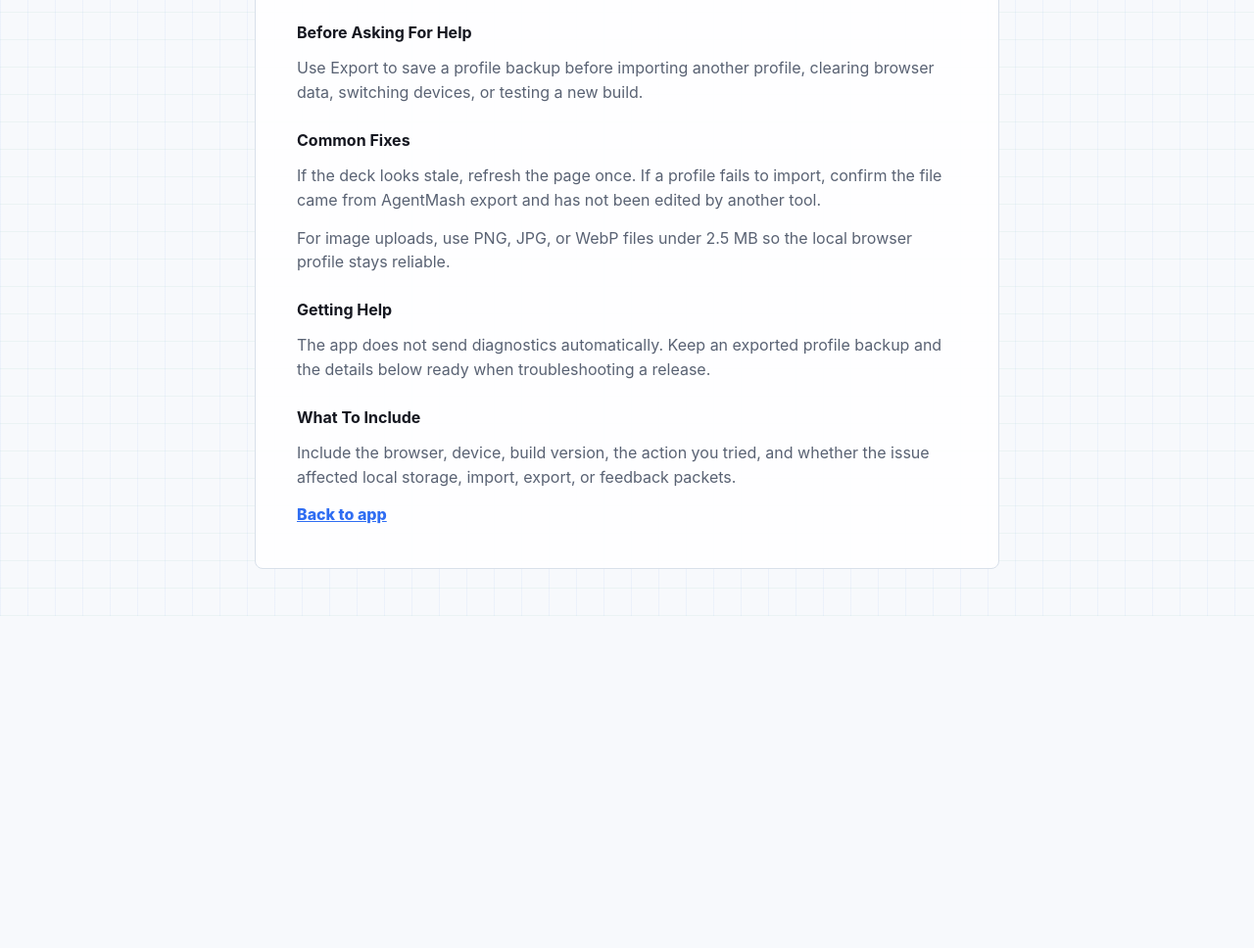
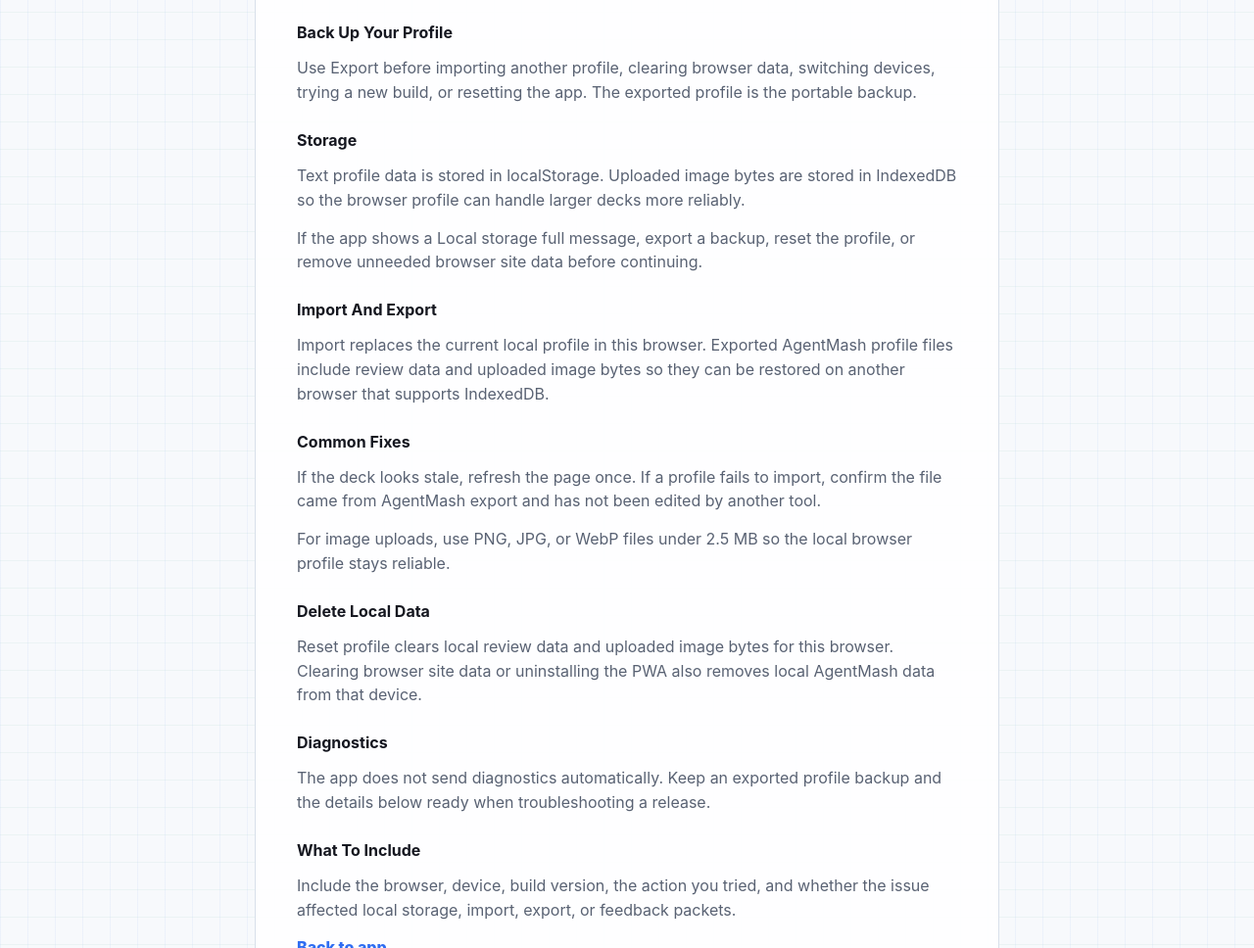
Before and after one commit to Milian0402/AgentMash, a website: page support.html in a window 1280 px wide. Shown: the part 323-1291 px from the top of the page at 98% size. Before the commit the page ends 952 px from the top, so only its background shows below. Drawn offline with Linux system fonts and the light colour scheme.

Commit message:
Improve public support page

```diff
--- a/scripts/launch-check.mjs
+++ b/scripts/launch-check.mjs
@@ -276,6 +276,10 @@ check(
 );
 check(index.includes('name="mobile-web-app-capable"'), "index includes mobile web app install metadata");
 check(index.includes("Reset profile") && !index.includes("Reset demo"), "reset action uses profile wording");
+check(
+  hasAll(support, ["Back Up Your Profile", "Storage", "Local storage full", "Import And Export", "Delete Local Data", "does not send diagnostics automatically"]),
+  "support page covers backup, storage, import/export, deletion, and diagnostics"
+);
 check(index.includes('name="color-scheme" content="light dark"') && styles.includes("@media (prefers-color-scheme: dark)") && styles.includes("color-scheme: dark"), "app follows OS light and dark color scheme");
 check(index.includes('accept="image/png,image/jpeg,image/webp"') && !index.includes("image/svg+xml"), "user uploads exclude SVG");
 check(hasAll(index, ["support.html", "privacy.html", "terms.html"]) && !index.includes("publishing.html"), "footer links only user-facing public pages");
--- a/support.html
+++ b/support.html
@@ -28,14 +28,24 @@
       <p>AgentMash keeps reviews, notes, images, and feedback packets in the browser unless you export them.</p>
       <p>Current build: AgentMash v0.3.0.</p>
 
-      <h2>Before Asking For Help</h2>
-      <p>Use Export to save a profile backup before importing another profile, clearing browser data, switching devices, or testing a new build.</p>
+      <h2>Back Up Your Profile</h2>
+      <p>Use Export before importing another profile, clearing browser data, switching devices, trying a new build, or resetting the app. The exported profile is the portable backup.</p>
+
+      <h2>Storage</h2>
+      <p>Text profile data is stored in localStorage. Uploaded image bytes are stored in IndexedDB so the browser profile can handle larger decks more reliably.</p>
+      <p>If the app shows a Local storage full message, export a backup, reset the profile, or remove unneeded browser site data before continuing.</p>
+
+      <h2>Import And Export</h2>
+      <p>Import replaces the current local profile in this browser. Exported AgentMash profile files include review data and uploaded image bytes so they can be restored on another browser that supports IndexedDB.</p>
 
       <h2>Common Fixes</h2>
       <p>If the deck looks stale, refresh the page once. If a profile fails to import, confirm the file came from AgentMash export and has not been edited by another tool.</p>
       <p>For image uploads, use PNG, JPG, or WebP files under 2.5 MB so the local browser profile stays reliable.</p>
 
-      <h2>Getting Help</h2>
+      <h2>Delete Local Data</h2>
+      <p>Reset profile clears local review data and uploaded image bytes for this browser. Clearing browser site data or uninstalling the PWA also removes local AgentMash data from that device.</p>
+
+      <h2>Diagnostics</h2>
       <p>The app does not send diagnostics automatically. Keep an exported profile backup and the details below ready when troubleshooting a release.</p>
 
       <h2>What To Include</h2>
```
Also changed, not shown: store/completion-audit.md (+1 -0 lines), store/public-launch-audit.md (+1 -0 lines), store/release-checklist.md (+1 -0 lines).
